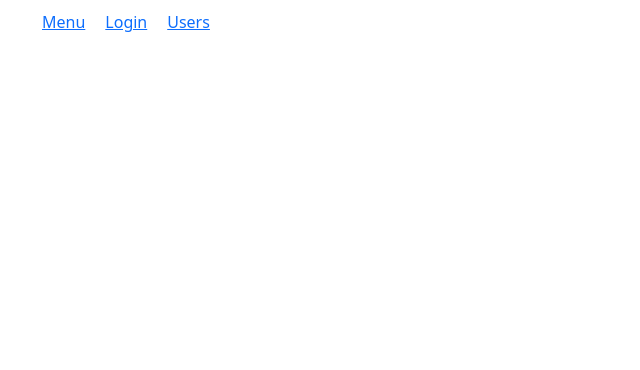
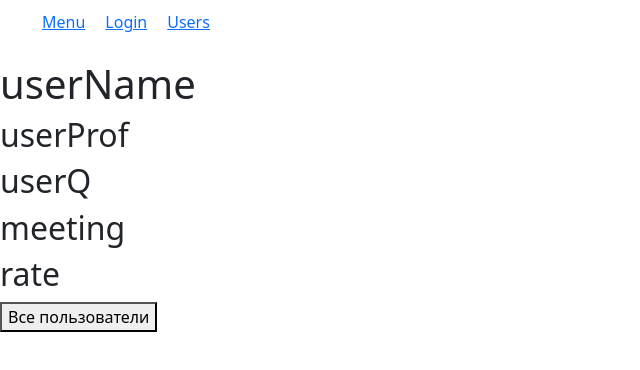
Before and after one commit to Jane-Doe666/pagination, a React (Create React App) app: page /user in a window 1280 px wide. Shown: the top 370 px of the page, without its empty margins (0-640 px from the left). Built offline with nearby package versions, Linux system fonts and the light colour scheme.

Commit message:
userpage

```diff
--- a/src/app/App.js
+++ b/src/app/App.js
@@ -4,14 +4,18 @@ import NavBar from "../components/navbar";
 import { Route } from "react-router-dom";
 import Login from "../components/login";
 import Menu from "../components/menu";
+import Userpage from "../components/userpage";
 
 function App () {
     return <>
         <NavBar/>
         <Route path="/menu" component={Menu}/>
         <Route path="/login" component={Login}/>
+        <Route path="/user/:userId?" component={Userpage} />
         <Route path="/users" component={Users}/>
     </>;
 }
 
 export default App;
+
+// 14 ? w/o Userpage dissapere *
--- a/src/components/tableBody.jsx
+++ b/src/components/tableBody.jsx
@@ -19,9 +19,8 @@ const TableBody = ({ data, columns }) => {
                 <tr key={item._id}>
                     {Object.keys(columns).map((column) => (
                         <td key={column}>
-                            {renderContent(item, column)}
-                        </td>
-                    ))}
+                            {renderContent(item, column)}</td>)
+                    )}
                 </tr>
             ))}
         </tbody>
--- /dev/null
+++ b/src/components/userpage.jsx
@@ -0,0 +1,17 @@
+import React from "react";
+import { useParams } from "react-router-dom";
+
+const Userpage = () => {
+    const { userId } = useParams();
+    console.log(userId);
+    return <>
+        <h1>userName</h1>
+        <h2>userProf</h2>
+        <h2>userQ</h2>
+        <h2>meeting</h2>
+        <h2>rate</h2>
+        <button>Все пользователи</button>
+    </>;
+};
+
+export default Userpage;
--- a/src/components/usersTable.jsx
+++ b/src/components/usersTable.jsx
@@ -3,10 +3,20 @@ import PropTypes from "prop-types";
 import BookMark from "./bookmark";
 import QualityList from "./qualityList";
 import Table from "./table";
+import { Link } from "react-router-dom";
 
 const UsersTable = ({ userCrop, onSort, selectedSort, onToggleBookMark, onDelete }) => {
     const columns = {
-        name: { iter: "name", name: "Имя" },
+        name: {
+            iter: "name",
+            name: "Имя",
+            component: (props) => (
+                <>
+                    <Link to="/user">{props.name}</Link>
+                    {/* <Route exact path="/user" component={Userpage} /> ??? */}
+                </>
+            )
+        },
         qualities: {
             name: "Качества",
             component: (props) => (
```
